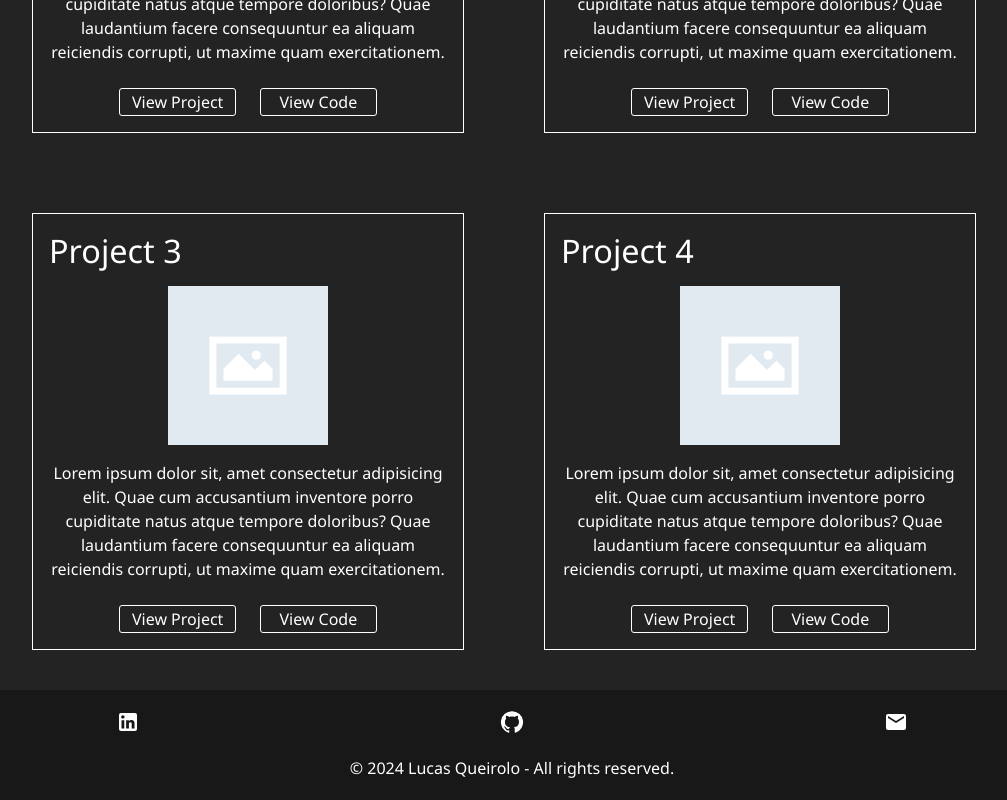
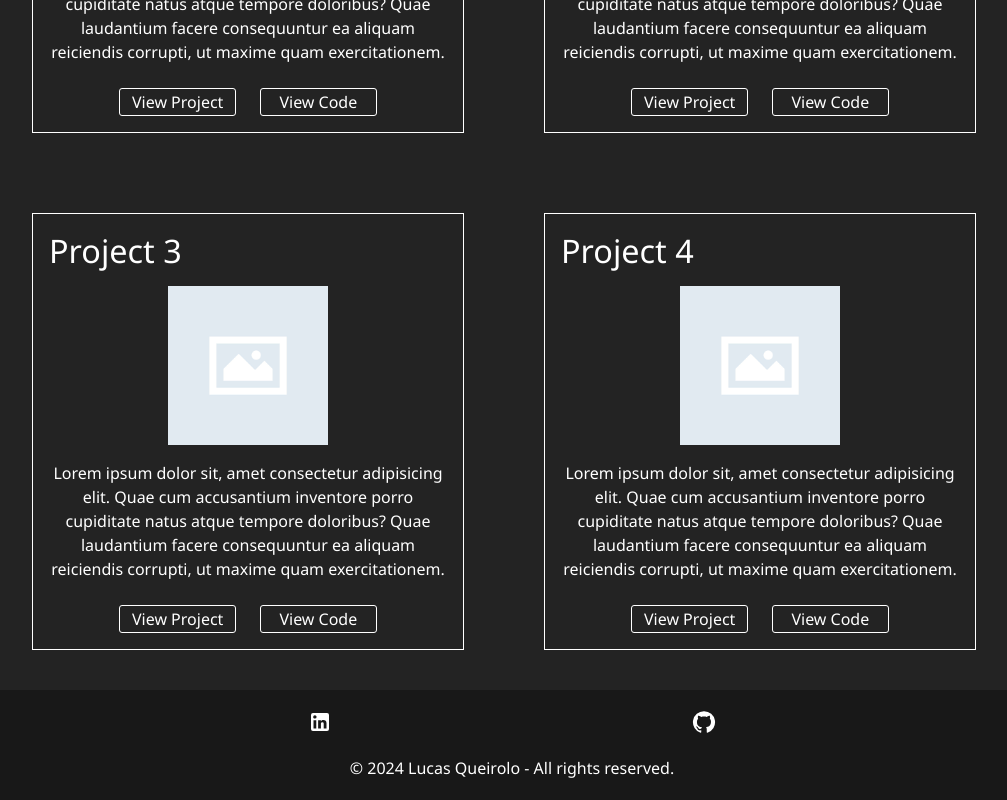
Before and after one commit to Luxxdev/portifolio, a React (Vite) app: page / in a window 1280 px wide. Shown: the part 2136-2936 px from the top of the page, without its empty margins (128-1135 px from the left). Built offline with nearby package versions, Linux system fonts and the light colour scheme.

Commit message:
footer icon links updated

```diff
--- a/src/components/Footer/Footer.tsx
+++ b/src/components/Footer/Footer.tsx
@@ -1,7 +1,6 @@
 import { Container, Grid, styled, Typography } from '@mui/material'
 import LinkedInIcon from '@mui/icons-material/LinkedIn'
 import GitHubIcon from '@mui/icons-material/GitHub'
-import EmailIcon from '@mui/icons-material/Email'
 
 const Footer = () => {
   const StyledFooter = styled('div')(({ theme }) => ({
@@ -12,19 +11,29 @@ const Footer = () => {
     padding: '20px',
   }))
 
+  const StyledLink = styled('a')(({ theme }) => ({
+    // Adicione seus estilos aqui, por exemplo:
+    color: theme.palette.primary.contrastText,
+    textDecoration: 'none',
+    '&:hover': {
+      cursor: 'pointer',
+    },
+  }))
+
   return (
     <>
       <StyledFooter id="footer">
         <Container>
           <Grid container display={'flex'} alignItems={'center'} justifyContent={'center'} textAlign={'center'} pb={2}>
             <Grid item xs={12} md={4}>
-              <LinkedInIcon />
+              <StyledLink href="https://www.linkedin.com/in/lucasqueirolo/" target="_blank" rel="noopener noreferrer">
+                <LinkedInIcon />
+              </StyledLink>
             </Grid>
             <Grid item xs={12} md={4}>
-              <GitHubIcon />
-            </Grid>
-            <Grid item xs={12} md={4}>
-              <EmailIcon />
+              <StyledLink href="https://github.com/Luxxdev" target="_blank" rel="noopener noreferrer">
+                <GitHubIcon />
+              </StyledLink>
             </Grid>
           </Grid>
           <Typography textAlign={'center'}>© 2024 Lucas Queirolo - All rights reserved.</Typography>
```
